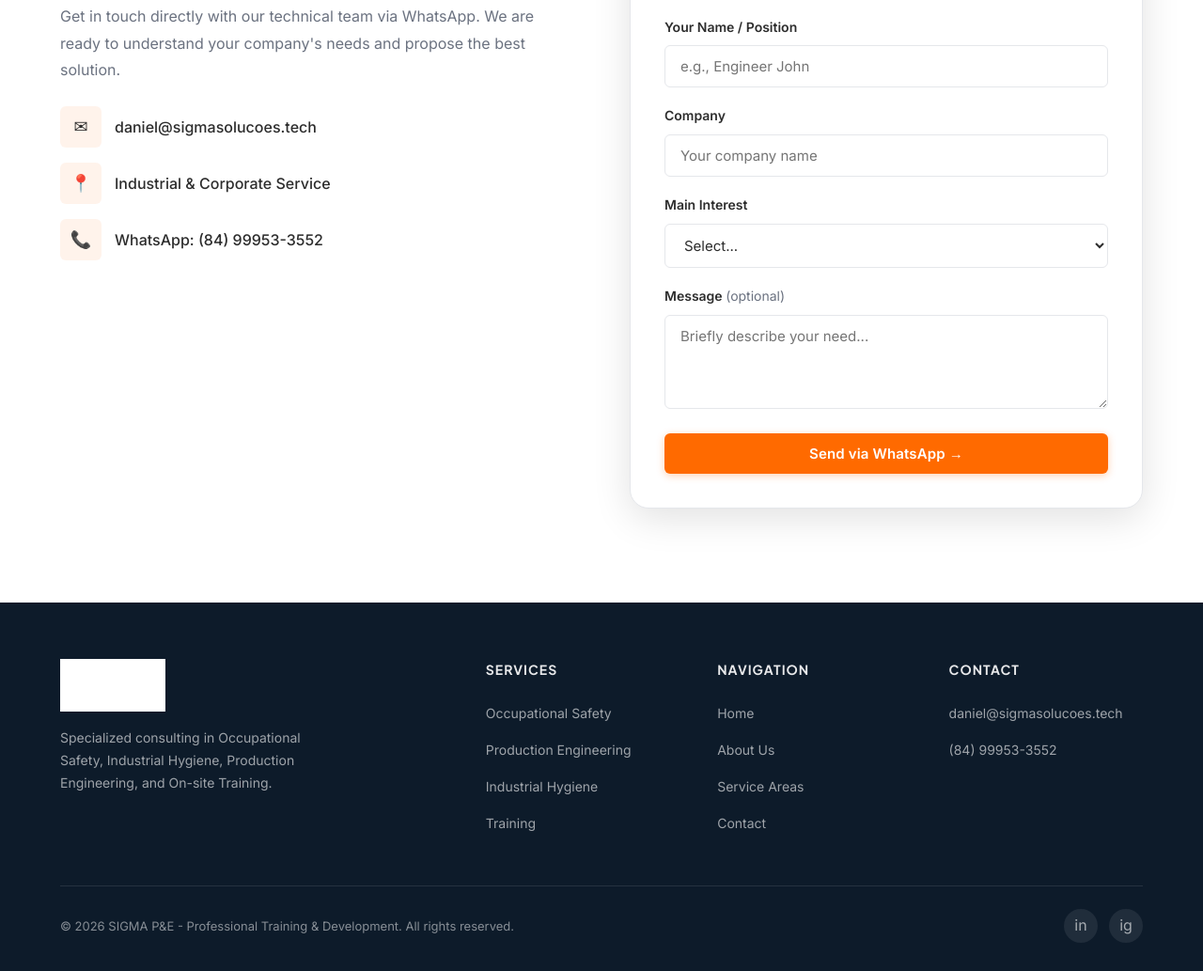
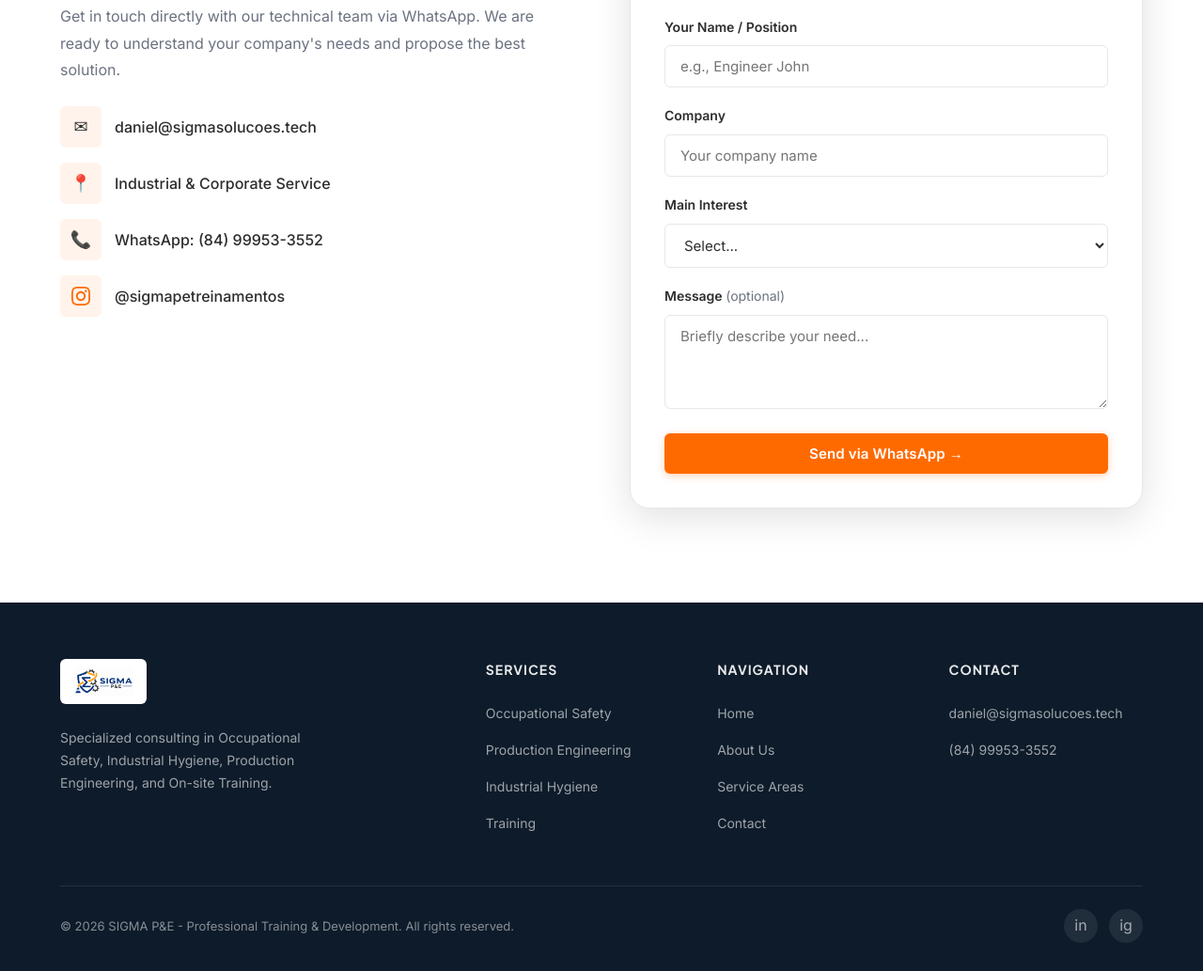
Before and after one commit to dmaiatst-star/sigma-pe-site-institucional, a plain HTML site: page en/index.html in a window 1280 px wide. Shown: the part 4809-5842 px from the top of the page at 94% size. Drawn offline with Linux system fonts and the light colour scheme.

Commit message:
fix: corrige exibicao da logomarca no rodape e adiciona links oficiais do instagram

```diff
--- a/assets/css/style.css
+++ b/assets/css/style.css
@@ -788,6 +788,20 @@ ul.dropdown-menu a:hover .menu-icon { background: rgba(255,106,0,0.1); }
     font-size: 18px;
     flex-shrink: 0;
 }
+.contact-details .detail-icon svg {
+    width: 20px;
+    height: 20px;
+    fill: var(--color-secondary);
+}
+.contact-details a {
+    color: inherit;
+    text-decoration: none;
+    transition: var(--transition);
+}
+.contact-details a:hover {
+    color: var(--color-secondary);
+    text-decoration: underline;
+}
 .contact-form-wrapper {
     background: #fff;
     padding: 36px;
@@ -973,6 +987,15 @@ ul.dropdown-menu a:hover .menu-icon { background: rgba(255,106,0,0.1); }
     grid-template-columns: 2fr 1fr 1fr 1fr;
     gap: 40px;
     margin-bottom: 40px;
+}
+.footer-logo {
+    background: #ffffff;
+    padding: 8px 14px;
+    border-radius: var(--radius-sm);
+    display: inline-block;
+    max-height: 48px;
+    width: auto;
+    object-fit: contain;
 }
 .footer-brand p { font-size: 14px; color: rgba(255,255,255,0.6); line-height: 1.7; margin-top: 16px; max-width: 300px; }
 .footer-col h4 {
--- a/en/index.html
+++ b/en/index.html
@@ -185,6 +185,7 @@
                         <li><span class="detail-icon">&#9993;</span>daniel@sigmasolucoes.tech</li>
                         <li><span class="detail-icon">&#128205;</span>Industrial & Corporate Service</li>
                         <li><span class="detail-icon">&#128222;</span>WhatsApp: (84) 99953-3552</li>
+                        <li><span class="detail-icon"><svg width="20" height="20" viewBox="0 0 24 24" fill="currentColor" aria-hidden="true"><path d="M12 2.163c3.204 0 3.584.012 4.85.07 3.252.148 4.771 1.691 4.919 4.919.058 1.265.069 1.645.069 4.849 0 3.205-.012 3.584-.069 4.849-.149 3.225-1.664 4.771-4.919 4.919-1.266.058-1.644.07-4.85.07-3.204 0-3.584-.012-4.849-.07-3.26-.149-4.771-1.699-4.919-4.92-.058-1.265-.07-1.644-.07-4.849 0-3.204.013-3.583.07-4.849.149-3.227 1.664-4.771 4.919-4.919 1.266-.057 1.645-.069 4.849-.069zm0-2.163c-3.259 0-3.667.014-4.947.072-4.358.2-6.78 2.618-6.98 6.98-.059 1.281-.073 1.689-.073 4.948 0 3.259.014 3.668.072 4.948.2 4.358 2.618 6.78 6.98 6.98 1.281.058 1.689.072 4.948.072 3.259 0 3.668-.014 4.948-.072 4.354-.2 6.782-2.618 6.979-6.98.059-1.28.073-1.689.073-4.948 0-3.259-.014-3.667-.072-4.947-.196-4.354-2.617-6.78-6.979-6.98-1.281-.059-1.69-.073-4.949-.073zm0 5.838c-3.403 0-6.162 2.759-6.162 6.162s2.759 6.163 6.162 6.163 6.162-2.759 6.162-6.163c0-3.403-2.759-6.162-6.162-6.162zm0 10.162c-2.209 0-4-1.79-4-4 0-2.209 1.791-4 4-4s4 1.791 4 4c0 2.21-1.791 4-4 4zm6.406-11.845c-.796 0-1.441.645-1.441 1.44s.645 1.44 1.441 1.44c.795 0 1.439-.645 1.439-1.44s-.644-1.44-1.439-1.44z"/></svg></span><a href="https://www.instagram.com/sigmapetreinamentos/" target="_blank" rel="noopener noreferrer">@sigmapetreinamentos</a></li>
                     </ul>
                 </div>
                 <div class="contact-form-wrapper">
@@ -205,7 +206,7 @@
         <div class="container">
             <div class="footer-grid">
                 <div class="footer-brand">
-                    <img src="../assets/img/logo/logo.png" alt="SIGMA &amp;E" style="max-height: 56px; filter: brightness(0) invert(1);">
+                    <img src="../assets/img/logo/logo.png" alt="SIGMA P&amp;E" class="footer-logo">
                     <p>Specialized consulting in Occupational Safety, Industrial Hygiene, Production Engineering, and On-site Training.</p>
                 </div>
                 <div class="footer-col">
@@ -238,7 +239,7 @@
                 <p>© 2026 SIGMA P&E - Professional Training & Development. All rights reserved.</p>
                 <div class="footer-socials">
                     <a href="#" aria-label="LinkedIn">in</a>
-                    <a href="#" aria-label="Instagram">ig</a>
+                    <a href="https://www.instagram.com/sigmapetreinamentos/" target="_blank" rel="noopener noreferrer" aria-label="Instagram SIGMA P&amp;E">ig</a>
                 </div>
             </div>
         </div>
```
Also changed, not shown: es/index.html (+3 -2 lines), index.html (+3 -2 lines).
